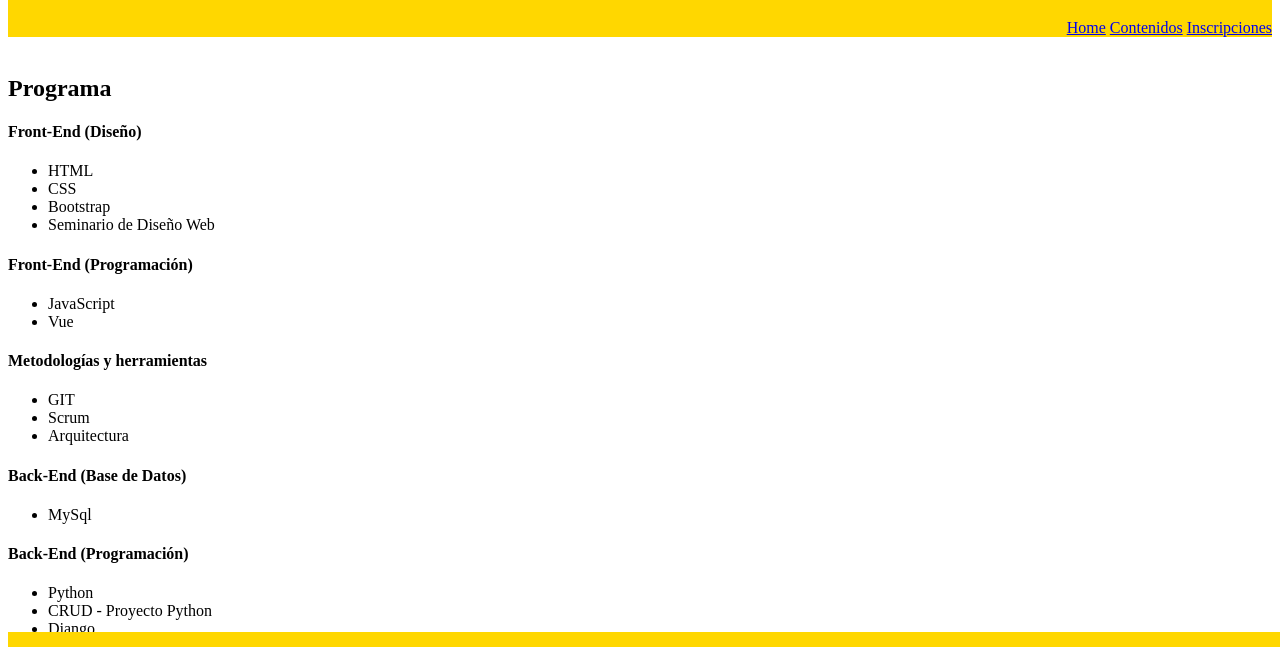
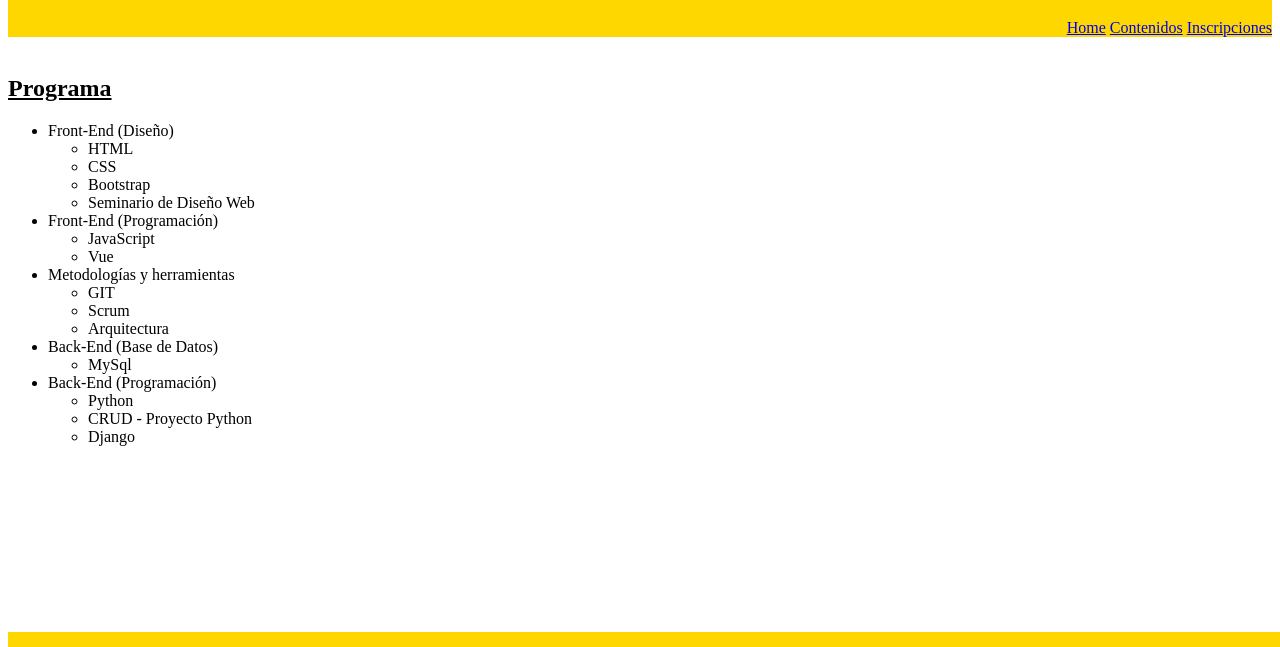
Before and after one commit to nataliporto/PagWebCursoFullStack, a plain HTML site: page contenidos.html in a window 1280 px wide. Shown: the part 98-745 px from the top of the page. Drawn offline with Linux system fonts and the light colour scheme.

Commit message:
Modificanción lista: Progama

```diff
--- a/contenidos.html
+++ b/contenidos.html
@@ -22,35 +22,38 @@
 
     <main>
         <br>
-        <h2>Programa</h2>
-        <h4>Front-End (Diseño)</h4>
+        <h2><u>Programa</u></h2>
+        <ul>
+            <li>Front-End (Diseño)</li>
             <ul>
                 <li>HTML</li>
                 <li>CSS</lI>
                 <li>Bootstrap</li>
                 <li>Seminario de Diseño Web</li>
             </ul>
-        <h4>Front-End (Programación)</h4>
+            <li>Front-End (Programación)</li>
             <ul>
                 <li>JavaScript</li>
                 <li>Vue</li>
             </ul>
-        <h4>Metodologías y herramientas</h4>
+            <li>Metodologías y herramientas</li>
             <ul>
                 <li>GIT</li>
                 <li>Scrum</li>
                 <li>Arquitectura</li>
             </ul>
-<h4>Back-End (Base de Datos)</h4>
+            <li>Back-End (Base de Datos)</li>
             <ul>
                 <li>MySql</li>
             </ul>
-<h4>Back-End (Programación)</h4>
+            <li>Back-End (Programación)</li>
             <ul>
                 <li>Python</li>
                 <li>CRUD - Proyecto Python</li>
                 <li>Django</li>
             </ul>
+        </ul>
+
 
 
     </main>
```
Lines whose indentation alone changed are shown as unchanged.
